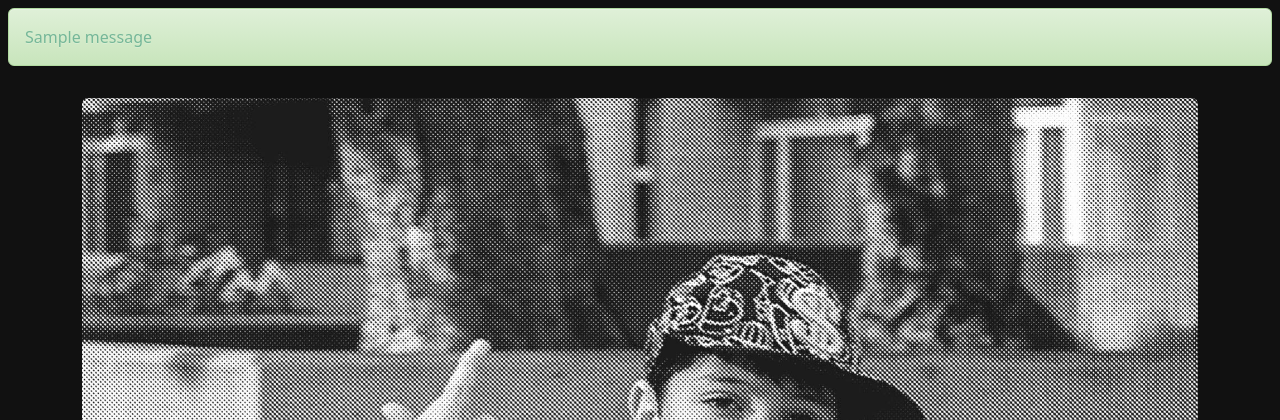
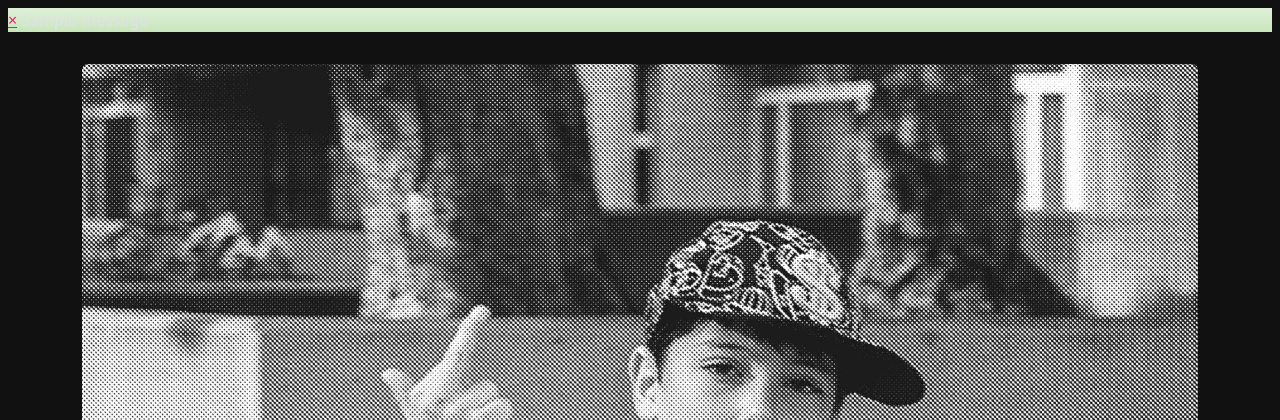
Before and after one commit to alexarnimueller/tschugger, a Flask app: template app/app/templates/index.html in a window 1280 px wide. Shown: the part 57-477 px from the top of the page. Run offline with Flask 3, Linux system fonts and the light colour scheme; the template is opened without the code that fills it: most values are stand-ins (such as "Sample title", 1, 10 or a date in 2020); one stand-in notice (Sample message) is shown; some libraries are stand-ins or nearby versions.

Commit message:
:construction: wip

```diff
--- a/app/app/templates/base.html
+++ b/app/app/templates/base.html
@@ -56,7 +56,8 @@
     {% endblock %}
 
     {% for category, message in get_flashed_messages(with_categories=true) %}
-      <div class="m-2 alert alert-{{category}} alert-dismissible fade show" role="alert">
+      <div class="m-2 alert-message block-message alert-{{category}}" role="alert">
+        <a class="close" href="#">×</a>
         {{ message }}
       </div>
     {% endfor %}
```
